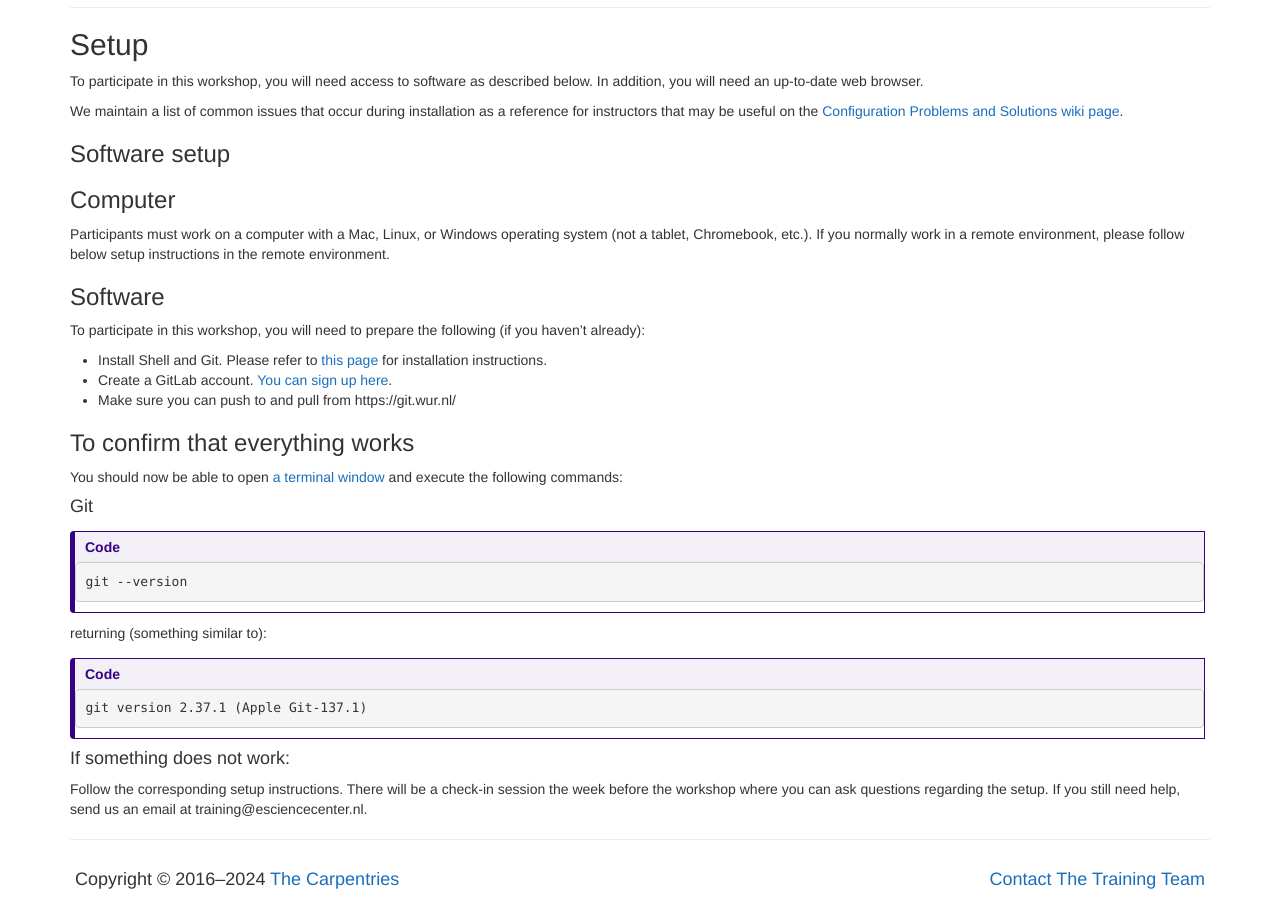
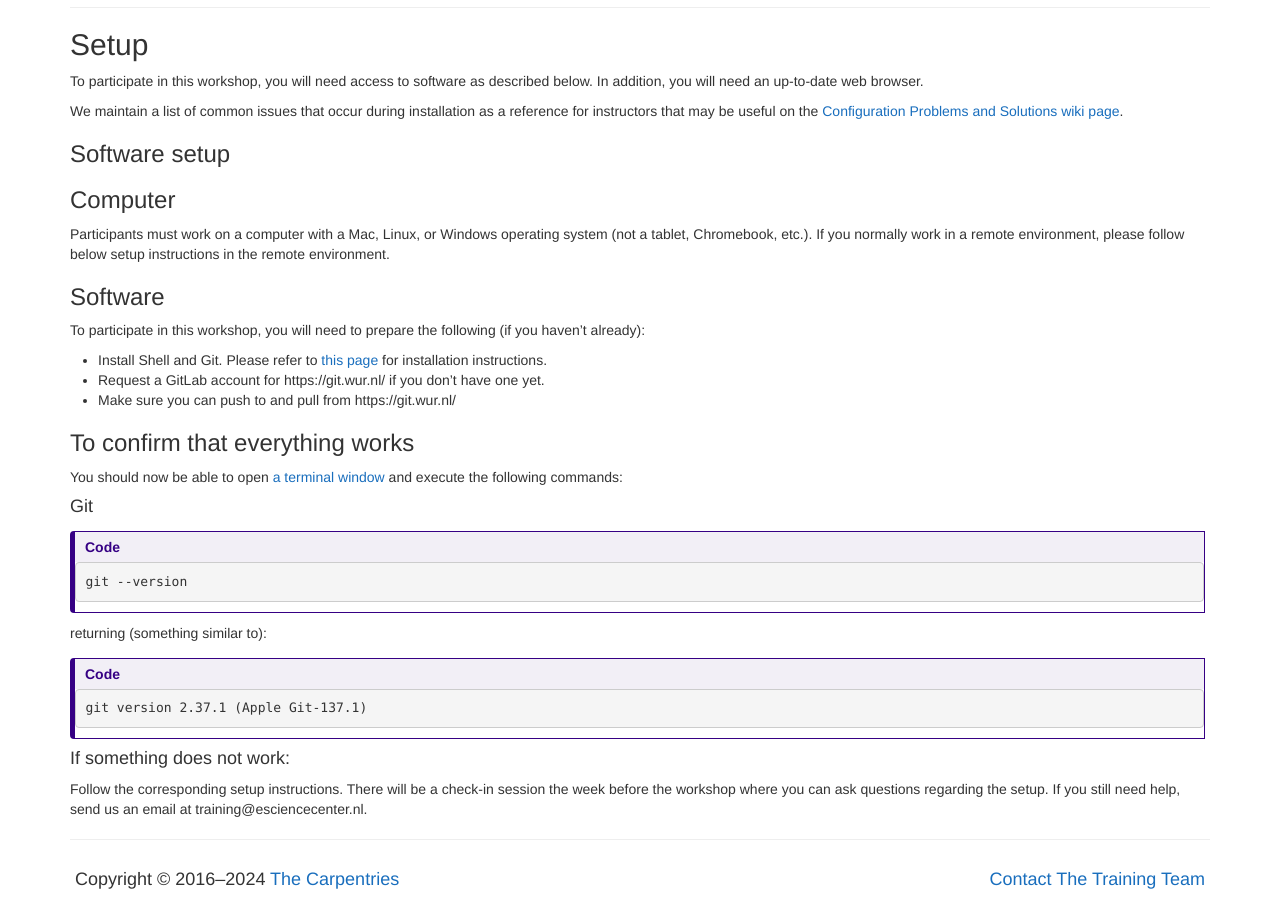
Before and after one commit to esciencecenter-digital-skills/2024-12-09-ds-git-WECR, a Jekyll site: the page built from index.md, in a window 1280 px wide and 900 px high, scrolled down 2290 px. Built offline with Jekyll 4.4.1, drawn with Linux system fonts in a browser that asks for light colours.

Commit message:
Instructions for wur gitlab account

```diff
--- a/index.md
+++ b/index.md
@@ -447,7 +447,7 @@ Participants must work on a computer with a Mac, Linux, or Windows operating sys
 
 To participate in this workshop, you will need to prepare the following (if you haven't already):
 - Install Shell and Git. Please refer to [this page](https://coderefinery.github.io/installation/git-in-terminal/#installation) for installation instructions.
-- Create a GitLab account. [You can sign up here](https://gitlab.com/users/sign_up).
+- Request a GitLab account for https://git.wur.nl/ if you don't have one yet.
 - Make sure you can push to and pull from https://git.wur.nl/
 
 ### To confirm that everything works
```
